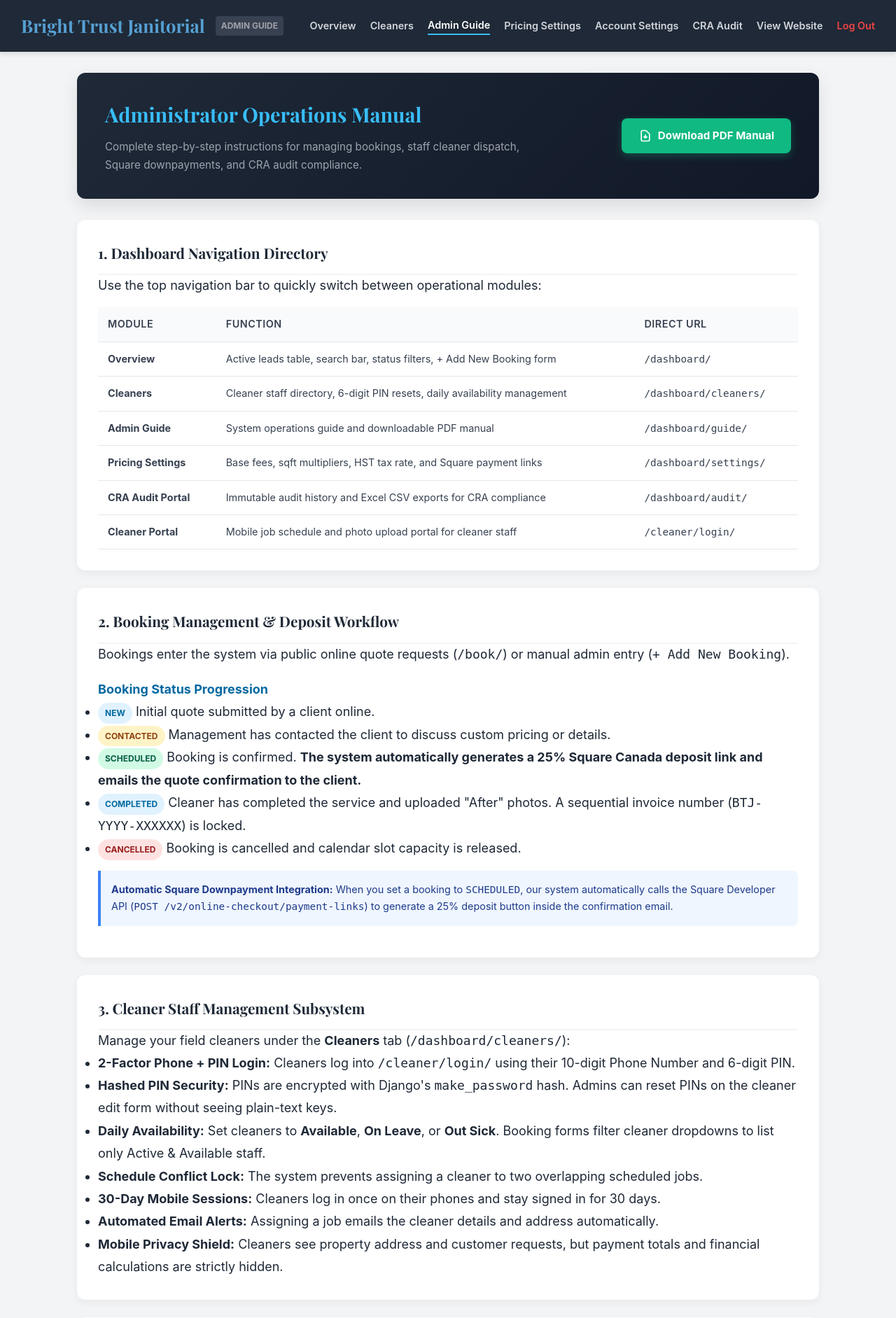
After one commit to jercoding01-code/bright-trust-janitorial, a Django app: page /dashboard/guide/ in a window 1280 px wide. The commit adds this page. Shown: the top 1883 px of the page at 70% size. Run offline with Django 5.2, Linux system fonts and the light colour scheme; a user stored in the database is signed in.

Commit message:
feat: Add Interactive Admin Guide page and direct PDF manual downloader to Owner Dashboard

```diff
--- a/bookings/urls.py
+++ b/bookings/urls.py
@@ -21,6 +21,8 @@ urlpatterns = [
     path('dashboard/cleaners/', views.dashboard_cleaners_list, name='dashboard_cleaners_list'),
     path('dashboard/cleaners/add/', views.dashboard_cleaner_add, name='dashboard_cleaner_add'),
     path('dashboard/cleaners/<int:pk>/edit/', views.dashboard_cleaner_edit, name='dashboard_cleaner_edit'),
+    path('dashboard/guide/', views.dashboard_user_guide, name='dashboard_user_guide'),
+    path('dashboard/guide/download-pdf/', views.dashboard_download_admin_pdf, name='dashboard_download_admin_pdf'),
     path('api/imagekit-auth/', views.imagekit_auth, name='imagekit_auth'),
     path('api/calendar-events/', views.calendar_events_api, name='calendar_events_api'),
     path('api/bookings/available-slots/', views.available_slots_api, name='available_slots_api'),
--- a/bookings/views.py
+++ b/bookings/views.py
@@ -1230,6 +1230,32 @@ def dashboard_cleaner_edit(request, pk):
     })
 
 
+@login_required(login_url='dashboard_login')
+def dashboard_user_guide(request):
+    if not request.user.is_staff:
+        auth_logout(request)
+        return redirect('dashboard_login')
+    return render(request, 'dashboard_user_guide.html')
+
+
+@login_required(login_url='dashboard_login')
+def dashboard_download_admin_pdf(request):
+    if not request.user.is_staff:
+        auth_logout(request)
+        return redirect('dashboard_login')
+
+    pdf_path = os.path.join(django_settings.BASE_DIR, 'scratch', 'Bright_Trust_Janitorial_Admin_Manual.pdf')
+    if not os.path.exists(pdf_path):
+        from scratch.generate_admin_manual_pdf import create_admin_manual_pdf
+        os.makedirs(os.path.dirname(pdf_path), exist_ok=True)
+        create_admin_manual_pdf(pdf_path)
+
+    with open(pdf_path, 'rb') as f:
+        response = HttpResponse(f.read(), content_type='application/pdf')
+        response['Content-Disposition'] = 'attachment; filename="Bright_Trust_Janitorial_Admin_Manual.pdf"'
+        return response
+
+
 from .models import PhotosLog
 
 def cleaner_upload_after(request, pk):
--- a/templates/dashboard_home.html
+++ b/templates/dashboard_home.html
@@ -20,6 +20,7 @@
     <div class="nav-links">
         <a href="{% url 'dashboard_home' %}">Overview</a>
         <a href="{% url 'dashboard_cleaners_list' %}">Cleaners</a>
+        <a href="{% url 'dashboard_user_guide' %}">Admin Guide</a>
         <a href="{% url 'dashboard_settings' %}">Pricing Settings</a>
         <a href="{% url 'dashboard_account_settings' %}">Account Settings</a>
         <a href="{% url 'dashboard_audit_portal' %}">CRA Audit</a>
--- /dev/null
+++ b/templates/dashboard_user_guide.html
@@ -0,0 +1,296 @@
+{% load static %}
+<!DOCTYPE html>
+<html lang="en">
+<head>
+    <meta charset="UTF-8">
+    <meta name="viewport" content="width=device-width, initial-scale=1.0">
+    <title>Administrator User Guide | Bright Trust Janitorial</title>
+    <link rel="stylesheet" href="{% static 'css/styles.css' %}">
+    <style>
+        body {
+            background-color: #f3f4f6;
+            margin: 0;
+            padding: 0;
+            font-family: 'Inter', system-ui, -apple-system, sans-serif;
+            color: #1f2937;
+        }
+        .dashboard-nav {
+            background-color: #1f2937;
+            color: white;
+            padding: 15px 30px;
+            display: flex;
+            justify-content: space-between;
+            align-items: center;
+        }
+        .dashboard-nav h1 {
+            margin: 0;
+            font-size: 1.6rem;
+            color: var(--logo-light-blue);
+            font-family: 'Playfair Display', serif;
+        }
+        .nav-links {
+            display: flex;
+            gap: 15px;
+            align-items: center;
+        }
+        .nav-links a {
+            color: #d1d5db;
+            text-decoration: none;
+            font-weight: 600;
+            font-size: 0.9rem;
+        }
+        .nav-links a:hover {
+            color: white;
+        }
+        .container {
+            max-width: 1100px;
+            margin: 30px auto;
+            padding: 0 20px;
+        }
+        .guide-header {
+            background: linear-gradient(135deg, #1f2937 0%, #111827 100%);
+            color: white;
+            padding: 35px 40px;
+            border-radius: 12px;
+            box-shadow: 0 10px 25px rgba(0,0,0,0.1);
+            margin-bottom: 30px;
+            display: flex;
+            justify-content: space-between;
+            align-items: center;
+            flex-wrap: wrap;
+            gap: 20px;
+        }
+        .guide-header h2 {
+            margin: 0 0 10px 0;
+            font-size: 1.8rem;
+            font-family: 'Playfair Display', serif;
+            color: #38bdf8;
+        }
+        .guide-header p {
+            margin: 0;
+            color: #9ca3af;
+            font-size: 0.95rem;
+            max-width: 600px;
+        }
+        .btn-pdf {
+            background-color: #10b981;
+            color: white;
+            padding: 12px 24px;
+            border-radius: 8px;
+            text-decoration: none;
+            font-weight: bold;
+            font-size: 0.95rem;
+            display: inline-flex;
+            align-items: center;
+            gap: 8px;
+            box-shadow: 0 4px 12px rgba(16, 185, 129, 0.3);
+            transition: transform 0.2s, background 0.2s;
+        }
+        .btn-pdf:hover {
+            background-color: #059669;
+            transform: translateY(-2px);
+        }
+        .card {
+            background: white;
+            border-radius: 12px;
+            box-shadow: 0 4px 12px rgba(0,0,0,0.05);
+            padding: 30px;
+            margin-bottom: 25px;
+        }
+        .card h3 {
+            margin-top: 0;
+            font-size: 1.3rem;
+            color: #1f2937;
+            border-bottom: 2px solid #f3f4f6;
+            padding-bottom: 12px;
+            display: flex;
+            align-items: center;
+            gap: 10px;
+        }
+        .badge {
+            padding: 4px 10px;
+            border-radius: 20px;
+            font-size: 0.75rem;
+            font-weight: bold;
+        }
+        .badge-info { background: #e0f2fe; color: #0369a1; }
+        .badge-warning { background: #fef3c7; color: #92400e; }
+        .badge-success { background: #d1fae5; color: #065f46; }
+        .table-responsive { overflow-x: auto; }
+        table { width: 100%; border-collapse: collapse; margin-top: 15px; }
+        th, td { padding: 12px 14px; border-bottom: 1px solid #e5e7eb; text-align: left; font-size: 0.9rem; }
+        th { background-color: #f9fafb; font-weight: 600; color: #374151; }
+        .callout {
+            background-color: #eff6ff;
+            border-left: 4px solid #3b82f6;
+            padding: 15px;
+            border-radius: 0 8px 8px 0;
+            margin: 15px 0;
+            font-size: 0.9rem;
+            color: #1e3a8a;
+        }
+    </style>
+</head>
+<body>
+
+<div class="dashboard-nav">
+    <div style="display:flex; align-items:center; gap: 15px;">
+        <h1>Bright Trust Janitorial</h1>
+        <span style="background:#374151; padding: 4px 8px; border-radius:4px; font-size:0.75rem; font-weight:bold; color:#a1a1aa;">ADMIN GUIDE</span>
+    </div>
+    <div class="nav-links">
+        <a href="{% url 'dashboard_home' %}">Overview</a>
+        <a href="{% url 'dashboard_cleaners_list' %}">Cleaners</a>
+        <a href="{% url 'dashboard_user_guide' %}" style="color:white; border-bottom: 2px solid #38bdf8;">Admin Guide</a>
+        <a href="{% url 'dashboard_settings' %}">Pricing Settings</a>
+        <a href="{% url 'dashboard_account_settings' %}">Account Settings</a>
+        <a href="{% url 'dashboard_audit_portal' %}">CRA Audit</a>
+        <a href="{% url 'landing_page' %}" target="_blank">View Website</a>
+        <a href="{% url 'dashboard_logout' %}" style="color:#ef4444;">Log Out</a>
+    </div>
+</div>
+
+<div class="container">
+    <!-- Header Banner -->
+    <div class="guide-header">
+        <div>
+            <h2>Administrator Operations Manual</h2>
+            <p>Complete step-by-step instructions for managing bookings, staff cleaner dispatch, Square downpayments, and CRA audit compliance.</p>
+        </div>
+        <div>
+            <a href="{% url 'dashboard_download_admin_pdf' %}" class="btn-pdf">
+                <svg width="20" height="20" fill="none" stroke="currentColor" stroke-width="2" viewBox="0 0 24 24"><path d="M12 10v6m0 0l-3-3m3 3l3-3m2 8H7a2 2 0 01-2-2V5a2 2 0 012-2h5.586a1 1 0 01.707.293l5.414 5.414a1 1 0 01.293.707V19a2 2 0 01-2 2z"/></svg>
+                Download PDF Manual
+            </a>
+        </div>
+    </div>
+
+    <!-- Section 1: Dashboard Navigation Directory -->
+    <div class="card">
+        <h3>1. Dashboard Navigation Directory</h3>
+        <p>Use the top navigation bar to quickly switch between operational modules:</p>
+        <div class="table-responsive">
+            <table>
+                <thead>
+                    <tr>
+                        <th>Module</th>
+                        <th>Function</th>
+                        <th>Direct URL</th>
+                    </tr>
+                </thead>
+                <tbody>
+                    <tr>
+                        <td><b>Overview</b></td>
+                        <td>Active leads table, search bar, status filters, + Add New Booking form</td>
+                        <td><code>/dashboard/</code></td>
+                    </tr>
+                    <tr>
+                        <td><b>Cleaners</b></td>
+                        <td>Cleaner staff directory, 6-digit PIN resets, daily availability management</td>
+                        <td><code>/dashboard/cleaners/</code></td>
+                    </tr>
+                    <tr>
+                        <td><b>Admin Guide</b></td>
+                        <td>System operations guide and downloadable PDF manual</td>
+                        <td><code>/dashboard/guide/</code></td>
+                    </tr>
+                    <tr>
+                        <td><b>Pricing Settings</b></td>
+                        <td>Base fees, sqft multipliers, HST tax rate, and Square payment links</td>
+                        <td><code>/dashboard/settings/</code></td>
+                    </tr>
+                    <tr>
+                        <td><b>CRA Audit Portal</b></td>
+                        <td>Immutable audit history and Excel CSV exports for CRA compliance</td>
+                        <td><code>/dashboard/audit/</code></td>
+                    </tr>
+                    <tr>
+                        <td><b>Cleaner Portal</b></td>
+                        <td>Mobile job schedule and photo upload portal for cleaner staff</td>
+                        <td><code>/cleaner/login/</code></td>
+                    </tr>
+                </tbody>
+            </table>
+        </div>
+    </div>
+
+    <!-- Section 2: Booking Management & Deposit Workflow -->
+    <div class="card">
+        <h3>2. Booking Management & Deposit Workflow</h3>
+        <p>Bookings enter the system via public online quote requests (<code>/book/</code>) or manual admin entry (<code>+ Add New Booking</code>).</p>
+
+        <h4 style="color:#0369a1; margin-top:20px;">Booking Status Progression</h4>
+        <ul style="line-height:1.8;">
+            <li><span class="badge badge-info">NEW</span> Initial quote submitted by a client online.</li>
+            <li><span class="badge badge-warning">CONTACTED</span> Management has contacted the client to discuss custom pricing or details.</li>
+            <li><span class="badge badge-success">SCHEDULED</span> Booking is confirmed. <b>The system automatically generates a 25% Square Canada deposit link and emails the quote confirmation to the client.</b></li>
+            <li><span class="badge badge-info">COMPLETED</span> Cleaner has completed the service and uploaded "After" photos. A sequential invoice number (<code>BTJ-YYYY-XXXXXX</code>) is locked.</li>
+            <li><span class="badge" style="background:#fee2e2; color:#991b1b;">CANCELLED</span> Booking is cancelled and calendar slot capacity is released.</li>
+        </ul>
+
+        <div class="callout">
+            <b>Automatic Square Downpayment Integration:</b> When you set a booking to <code>SCHEDULED</code>, our system automatically calls the Square Developer API (<code>POST /v2/online-checkout/payment-links</code>) to generate a 25% deposit button inside the confirmation email.
+        </div>
+    </div>
+
+    <!-- Section 3: Cleaner Staff Management -->
+    <div class="card">
+        <h3>3. Cleaner Staff Management Subsystem</h3>
+        <p>Manage your field cleaners under the <b>Cleaners</b> tab (<code>/dashboard/cleaners/</code>):</p>
+        <ul style="line-height:1.8;">
+            <li><b>2-Factor Phone + PIN Login:</b> Cleaners log into <code>/cleaner/login/</code> using their 10-digit Phone Number and 6-digit PIN.</li>
+            <li><b>Hashed PIN Security:</b> PINs are encrypted with Django's <code>make_password</code> hash. Admins can reset PINs on the cleaner edit form without seeing plain-text keys.</li>
+            <li><b>Daily Availability:</b> Set cleaners to <b>Available</b>, <b>On Leave</b>, or <b>Out Sick</b>. Booking forms filter cleaner dropdowns to list only Active & Available staff.</li>
+            <li><b>Schedule Conflict Lock:</b> The system prevents assigning a cleaner to two overlapping scheduled jobs.</li>
+            <li><b>30-Day Mobile Sessions:</b> Cleaners log in once on their phones and stay signed in for 30 days.</li>
+            <li><b>Automated Email Alerts:</b> Assigning a job emails the cleaner details and address automatically.</li>
+            <li><b>Mobile Privacy Shield:</b> Cleaners see property address and customer requests, but payment totals and financial calculations are strictly hidden.</li>
+        </ul>
+    </div>
+
+    <!-- Section 4: CRA Financial Audit Compliance -->
+    <div class="card">
+        <h3>4. Financial Auditing & CRA Compliance</h3>
+        <ul style="line-height:1.8;">
+            <li><b>Sequential Invoice Numbering:</b> Completed jobs automatically receive an immutable invoice number (e.g. <code>BTJ-2026-000001</code>).</li>
+            <li><b>Financial Snapshots:</b> Once an invoice is generated, pre-tax subtotals, HST calculations, and tax rates are locked from modification.</li>
+            <li><b>Excel CSV Exporter:</b> Download a full financial audit log CSV from <code>/dashboard/audit/export/</code>.</li>
+        </ul>
+    </div>
+
+    <!-- Section 5: FAQs & Troubleshooting -->
+    <div class="card">
+        <h3>5. Administrator FAQs & Troubleshooting</h3>
+        <div class="table-responsive">
+            <table>
+                <thead>
+                    <tr>
+                        <th>Question</th>
+                        <th>Solution</th>
+                    </tr>
+                </thead>
+                <tbody>
+                    <tr>
+                        <td><b>How do I reset a cleaner's PIN?</b></td>
+                        <td>Go to <b>Cleaners</b> tab -> Click <b>Edit Profile / PIN</b> -> Type new 6-digit PIN in Reset PIN field -> Click <b>Save Changes</b>.</td>
+                    </tr>
+                    <tr>
+                        <td><b>What if a cleaner calls in sick?</b></td>
+                        <td>Go to <b>Cleaners</b> tab -> Edit cleaner -> Set Availability Status to <b>Out Sick</b> -> Save. The cleaner will be excluded from new job dropdowns.</td>
+                    </tr>
+                    <tr>
+                        <td><b>Why am I getting a slot conflict warning?</b></td>
+                        <td>Either company capacity (<code>MAX_CONCURRENT_CREWS</code>) is full or the assigned cleaner already has a booking during that 4-hour window.</td>
+                    </tr>
+                    <tr>
+                        <td><b>How do I update tax rates or prices?</b></td>
+                        <td>Go to <b>Pricing Settings</b> -> Update Base Fee, Sqft Multiplier, or Tax Rate (e.g. <code>0.1300</code> for 13% Ontario HST) -> Save.</td>
+                    </tr>
+                </tbody>
+            </table>
+        </div>
+    </div>
+</div>
+
+</body>
+</html>
```
Also changed, not shown: scratch/check_db_status.py (added, +29 -0 lines), scratch/generate_admin_manual_pdf.py (added, +275 -0 lines), 1 other file.
